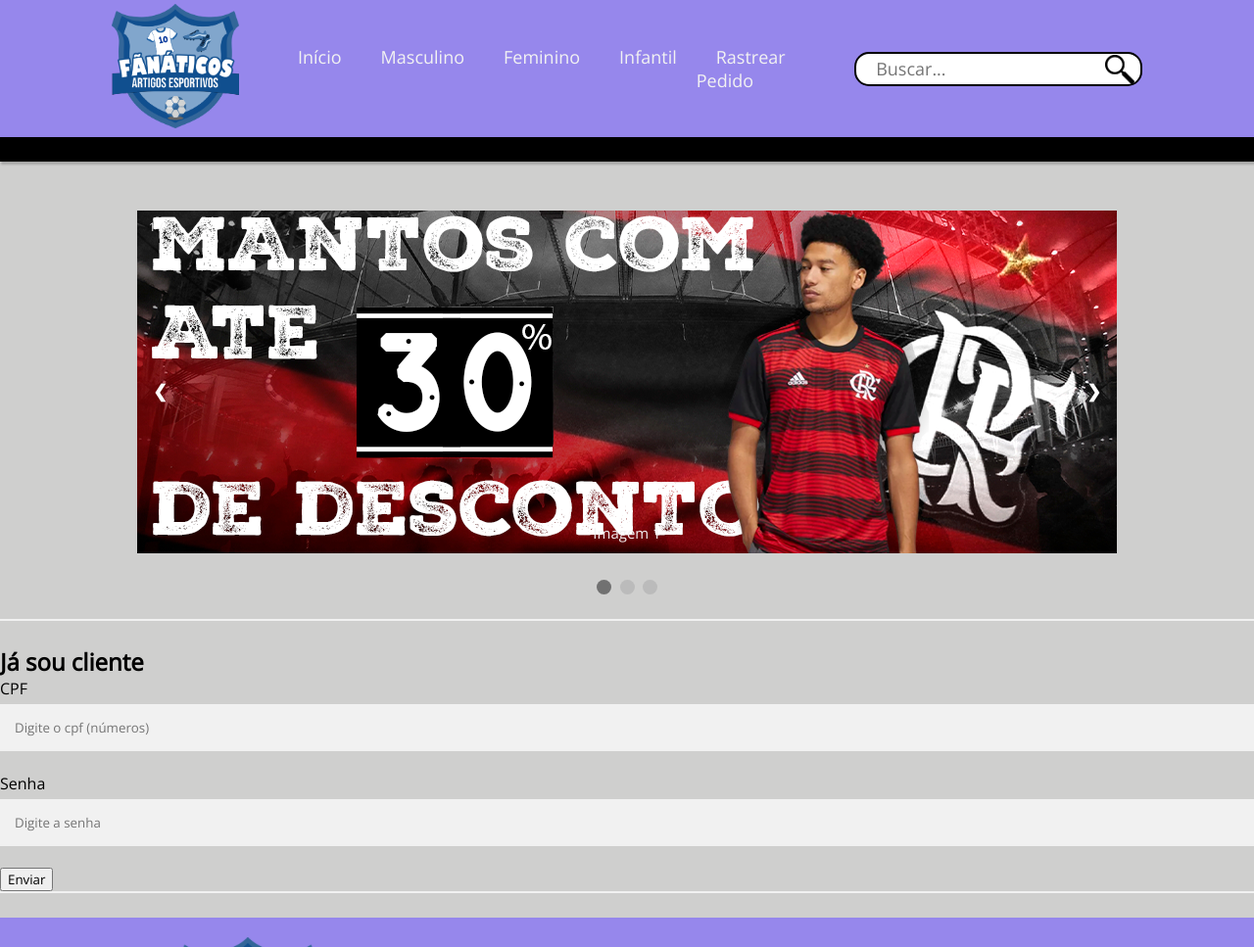
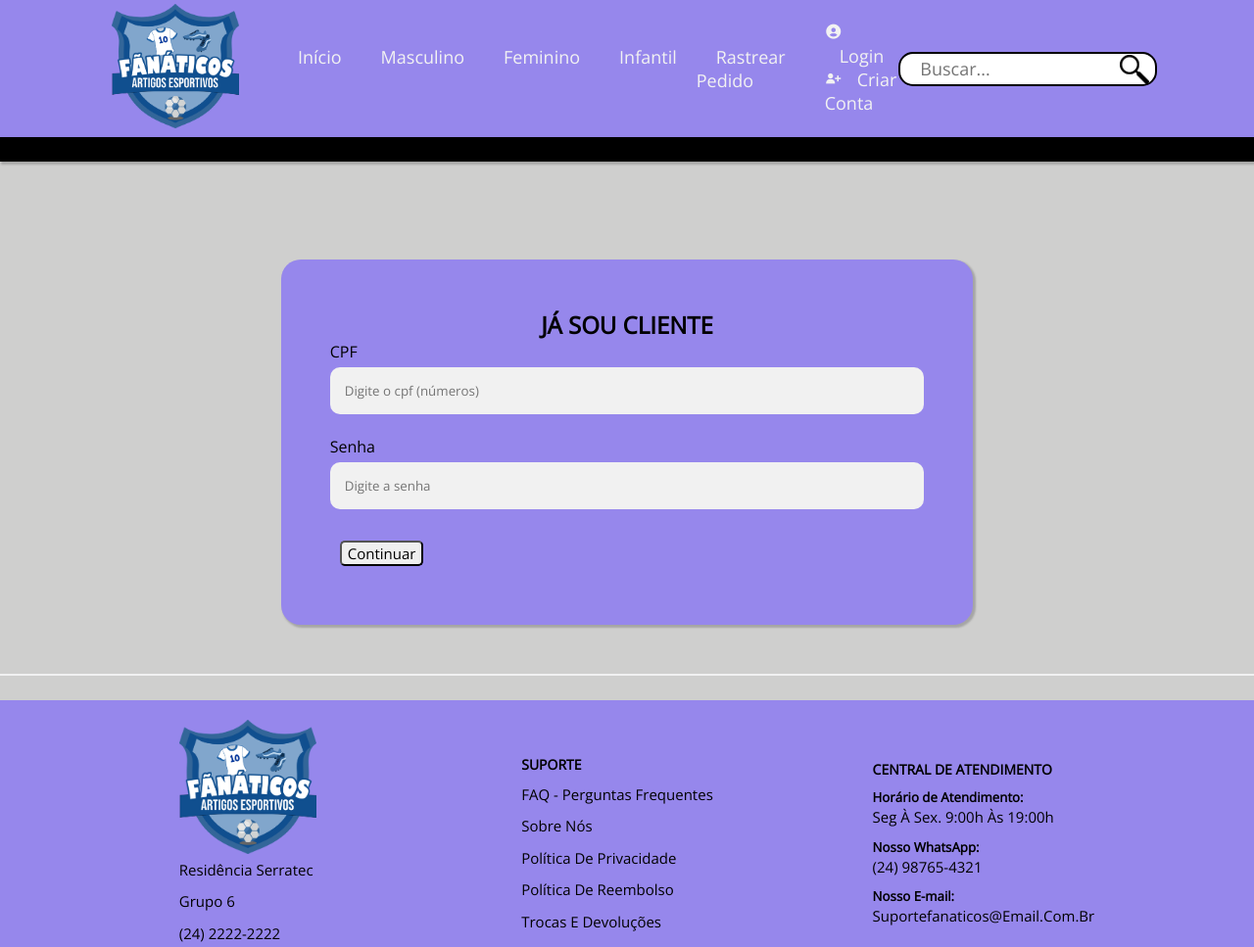
Before and after one commit to bastosrodrigo/site-ecommerce-grupo6, a plain HTML site: page login.html in a window 1280 px wide. Shown: the top 967 px of the page at 98% size. Drawn offline with nearby package versions, Linux system fonts and the light colour scheme.

Commit message:
estilizando pag de login e cadastro

```diff
--- a/cadastro.css
+++ b/cadastro.css
@@ -312,3 +312,73 @@
   width: 180px;
   height: 40px;
   background-color: rgb(105, 174, 224); } /* MUDAR ESSAS CORES DE FUNDO*/
+/*-----------------------------MENU LOGIN E SENHA-----------------------------*/
+.login {
+    list-style-type: none;
+}
+.login img{
+    height: 18px;
+    width: 18px;
+}
+.login a{
+    margin: 15px;
+    font-size: 18px;
+    color: #f2f2f2;
+}
+.login i{
+    font-size: 18px;
+    color: #f2f2f2;
+}
+
+
+.conteudo-central {
+  display: flex;
+  justify-content: center;
+  padding: 50px;
+}
+/*-----------------------------LOGiN-----------------------------*/
+#conteudo-login {
+  background-color: rgb(150, 135, 236);
+  padding: 50px;
+  border-radius: 20px;
+  box-shadow: 2px 2px 2px 1px rgba(0, 0, 0, 0.2);
+
+}
+
+.conteudo-central #cpf , #senha {
+  border-radius: 10px;
+}
+.conteudo-central h2 {
+  text-align: center;
+  text-transform: uppercase;
+  font-weight: bold;
+}
+
+.conteudo-central #btnLogin {
+  margin: 10px;
+  border-radius: 5px;
+  font-size: 15px;
+  justify-content: center;
+}
+
+/*-----------------------------CADASTRO-----------------------------*/
+
+.formulario {
+  display: flex;
+  flex-direction: column;
+  padding: 50px;
+  background-color: rgb(150, 135, 236);
+  border-radius: 20px;
+  box-shadow: 2px 2px 2px 1px rgba(0, 0, 0, 0.2);
+  margin-left: 20%;
+  margin-right: 20%;
+  margin-bottom: 5%;
+}
+
+.form #nome, #senha-repetir, #cpf, #cep, #bairro, #localidade, #uf, .btnRegistrar{
+  border-radius: 10px;
+}
+
+.formulario form {
+  justify-content: center;
+}
--- a/login.html
+++ b/login.html
@@ -9,8 +9,9 @@
     <link rel="preconnect" href="https://fonts.gstatic.com" crossorigin>
     <link href="https://fonts.googleapis.com/css2?family=Open+Sans:wght@300&display=swap" rel="stylesheet">
     <link rel="stylesheet" href="https://unpkg.com/boxicons@latest/css/boxicons.min.css">
+    <link rel="shortcut icon" href="./src/logo-fanaticos.png" type="image/x-icon" />
     <script src="./cadastro.js" defer></script>
-    <title>Masculino | FãNáticos</title>
+    <title>Acessar sua conta | FãNáticos</title>
 </head>
 <body>
     <div id="container">
@@ -23,6 +24,10 @@
                 <li><a href="#">Infantil</a></li>
                 <li><a href="#">Rastrear Pedido</a></li>
             </ul>
+            <ul class="login">
+                <li><i class='bx bxs-user-circle' ></i></a><a href="./login.html">Login</a></li>
+                <li><i class='bx bxs-user-plus' ></i><a href="./cadastro.html">Criar Conta</a></li>
+            </ul>
             <div id="divBusca">
                 <input type="text" id="txtBusca" placeholder="Buscar..."/>
                 <img src="./src/lupa.png" id="btnBusca" alt="Buscar"/>
@@ -30,39 +35,6 @@
         </header>
         <div id="barraPreta">
         </div>
-
-        <!-- Início do Slide-->
-        <div class="slideshow-container">
-
-        <div class="mySlides fade">
-            <div class="numbertext">1 / 3</div>
-                <img src="./src/img1.png" style="width:100%">
-                    <div class="text">Imagem 1</div>
-        </div>
-
-        <div class="mySlides fade">
-            <div class="numbertext">2 / 3</div>
-                <img src="./src/img2.png" style="width:100%">
-                    <div class="text">Imagem 2</div>
-        </div>
-
-        <div class="mySlides fade">
-            <div class="numbertext">3 / 3</div>
-                <img src="./src/img3.png" style="width:100%">
-                    <div class="text">Imagem 3</div>
-        </div>
-
-        <a class="prev" onclick="plusSlides(-1)">&#10094;</a>
-        <a class="next" onclick="plusSlides(1)">&#10095;</a>
-        </div>
-        <br>
-        <div style="text-align:center">
-            <span class="dot" onclick="currentSlide(1)"></span>
-            <span class="dot" onclick="currentSlide(2)"></span>
-            <span class="dot" onclick="currentSlide(3)"></span>
-        </div>
-        <!--fim do Slide-->
-        <hr>
         <!--Início do Login-->
         <section class="conteudo-central">
             <div id="conteudo-login">
@@ -72,7 +44,7 @@
                 <input type="text" maxlength="11" id="cpf" placeholder="Digite o cpf (números)" required />
                 <label for="senha">Senha</label>
                 <input type="password" id="senha" placeholder="Digite a senha" required />
-                <button id="btnLogin" onclick="validarUsuario()">Enviar</button>
+                <button id="btnLogin" onclick="validarUsuario()">Continuar</button>
 
             </div>
 
--- a/style.css
+++ b/style.css
@@ -36,6 +36,24 @@
   margin: 20px;
   color: #f2f2f2;
 }
+
+.login {
+  list-style-type: none;
+}
+.login img{
+  height: 18px;
+  width: 18px;
+}
+.login a{
+  margin: 15px;
+  font-size: 18px;
+  color: #f2f2f2;
+}
+.login i{
+  font-size: 18px;
+  color: #f2f2f2;
+}
+
 
 #barraPreta {
     height: 25px;
```
Also changed, not shown: cadastro.html (+7 -35 lines), index.html (+12 -0 lines), masculino.html (+5 -0 lines), src/add-user (1).png (added), src/favicon.ico (added), src/img4.png (renamed from src/promocao_fluminense.png), src/logo-fanaticos.ico (added), src/user-interface.png (added).
